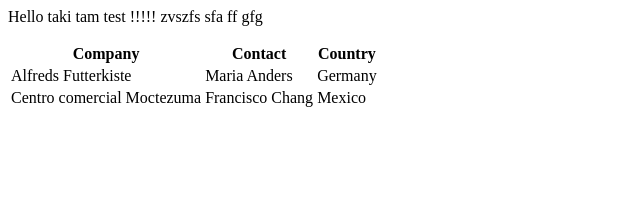
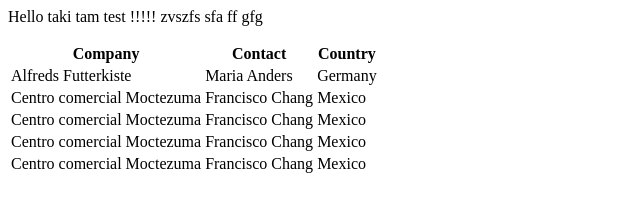
Before and after one commit to mariuszjurczenko/TestTTT, a plain HTML site: page index.html in a window 1280 px wide. Shown: the whole page, without its empty margins (0-640 px from the left). Drawn offline with Linux system fonts and the light colour scheme.

Commit message:
Update index.html
next

```diff
--- a/index.html
+++ b/index.html
@@ -18,5 +18,20 @@
     <td>Francisco Chang</td>
     <td>Mexico</td>
   </tr>
+  <tr>
+    <td>Centro comercial Moctezuma</td>
+    <td>Francisco Chang</td>
+    <td>Mexico</td>
+  </tr>
+  <tr>
+    <td>Centro comercial Moctezuma</td>
+    <td>Francisco Chang</td>
+    <td>Mexico</td>
+  </tr>
+  <tr>
+    <td>Centro comercial Moctezuma</td>
+    <td>Francisco Chang</td>
+    <td>Mexico</td>
+  </tr>
 </table>
 </div>
```
